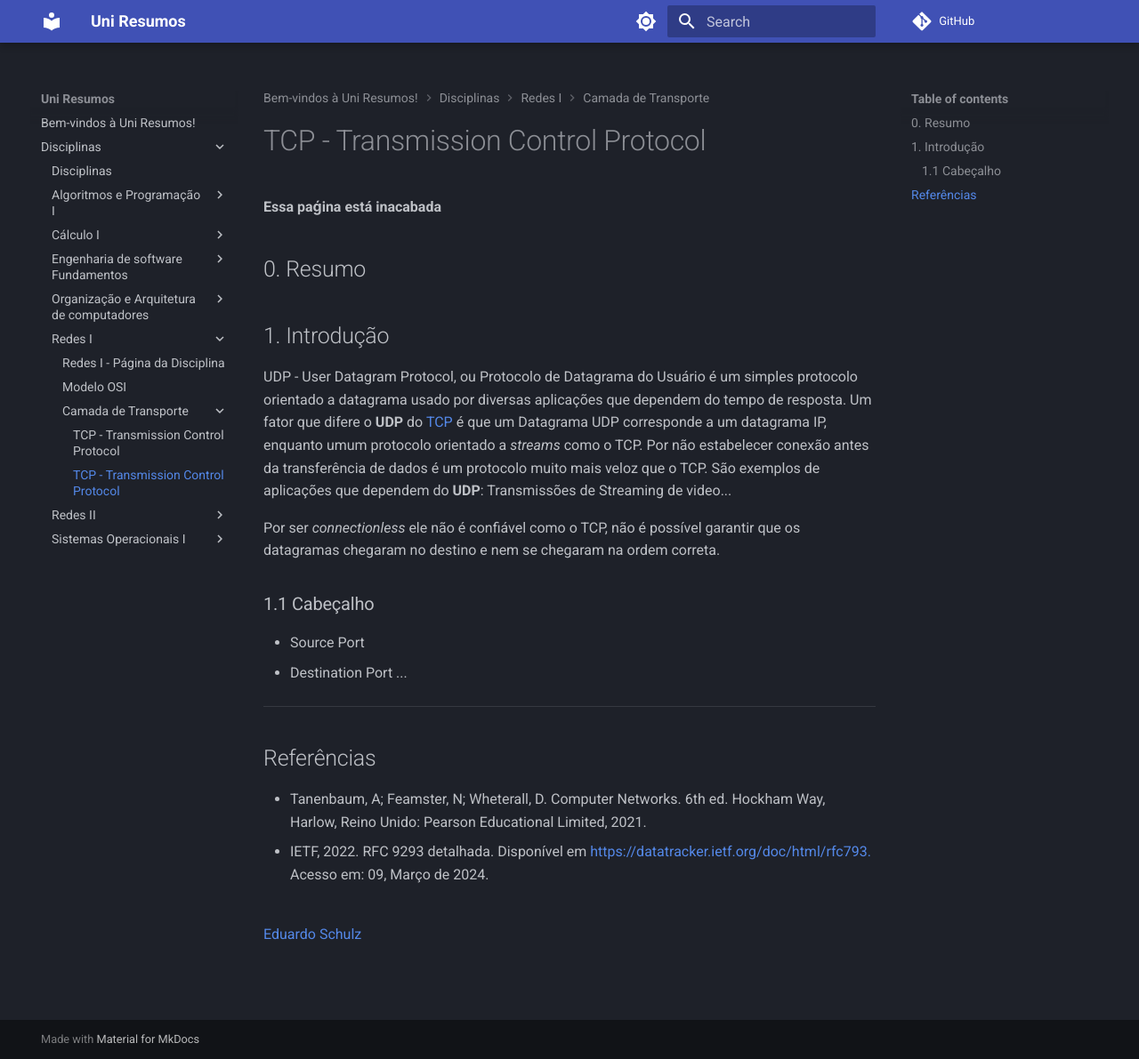
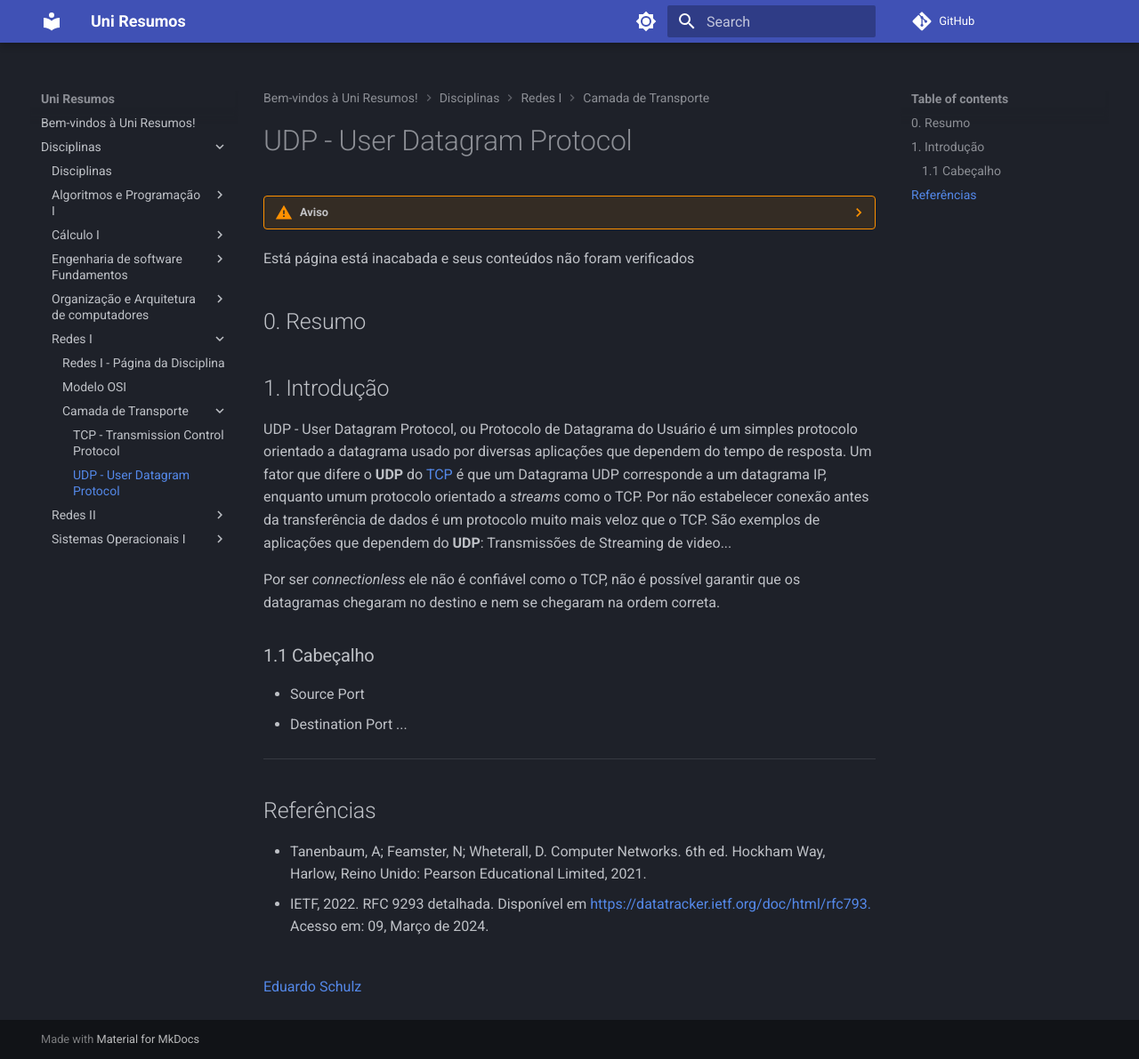
Before and after one commit to eduardoschulz/uniresumos, an MkDocs documentation site: the page built from docs/Disciplinas/Redes I/Camada de Transporte/udp.md, in a window 1280 px wide and 1191 px high. Shown: the whole window at 89% size. Built offline with MkDocs 1.6.1 and Material for MkDocs 9.7.7, drawn with Linux system fonts in a browser that asks for light colours; comment, search, counter and statistics services are not loaded.

Commit message:
trying avisos

```diff
--- a/docs/Disciplinas/Redes I/Camada de Transporte/udp.md
+++ b/docs/Disciplinas/Redes I/Camada de Transporte/udp.md
@@ -1,5 +1,8 @@
-# TCP - Transmission Control Protocol
-**Essa paǵina está inacabada**
+# UDP - User Datagram Protocol
+
+??? warning "Aviso"
+Está página está inacabada e seus conteúdos não foram verificados
+
 
 
 ## 0. Resumo
```
Also changed, not shown: docs/Disciplinas/Redes I/Camada de Transporte/tcp.md (+4 -0 lines).
